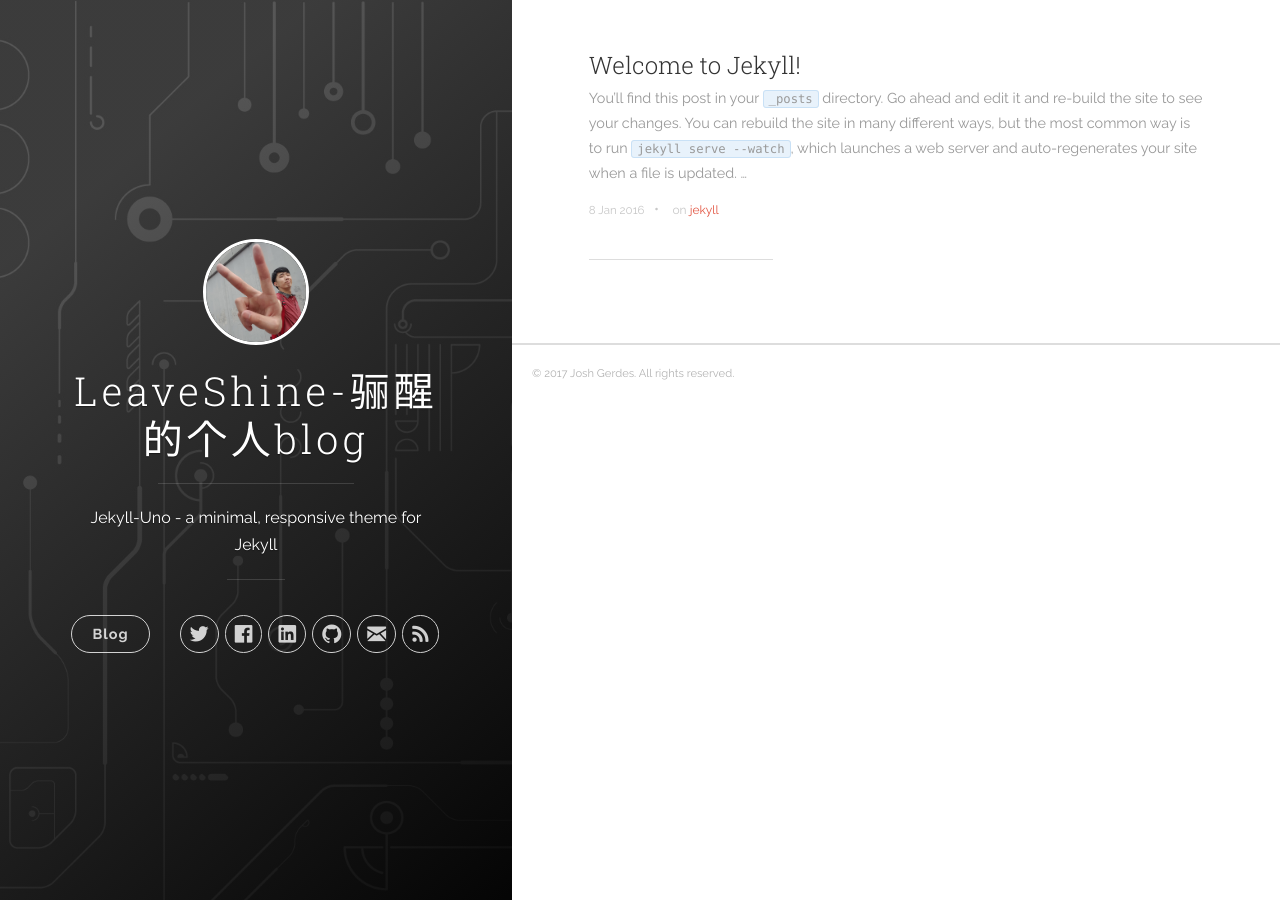
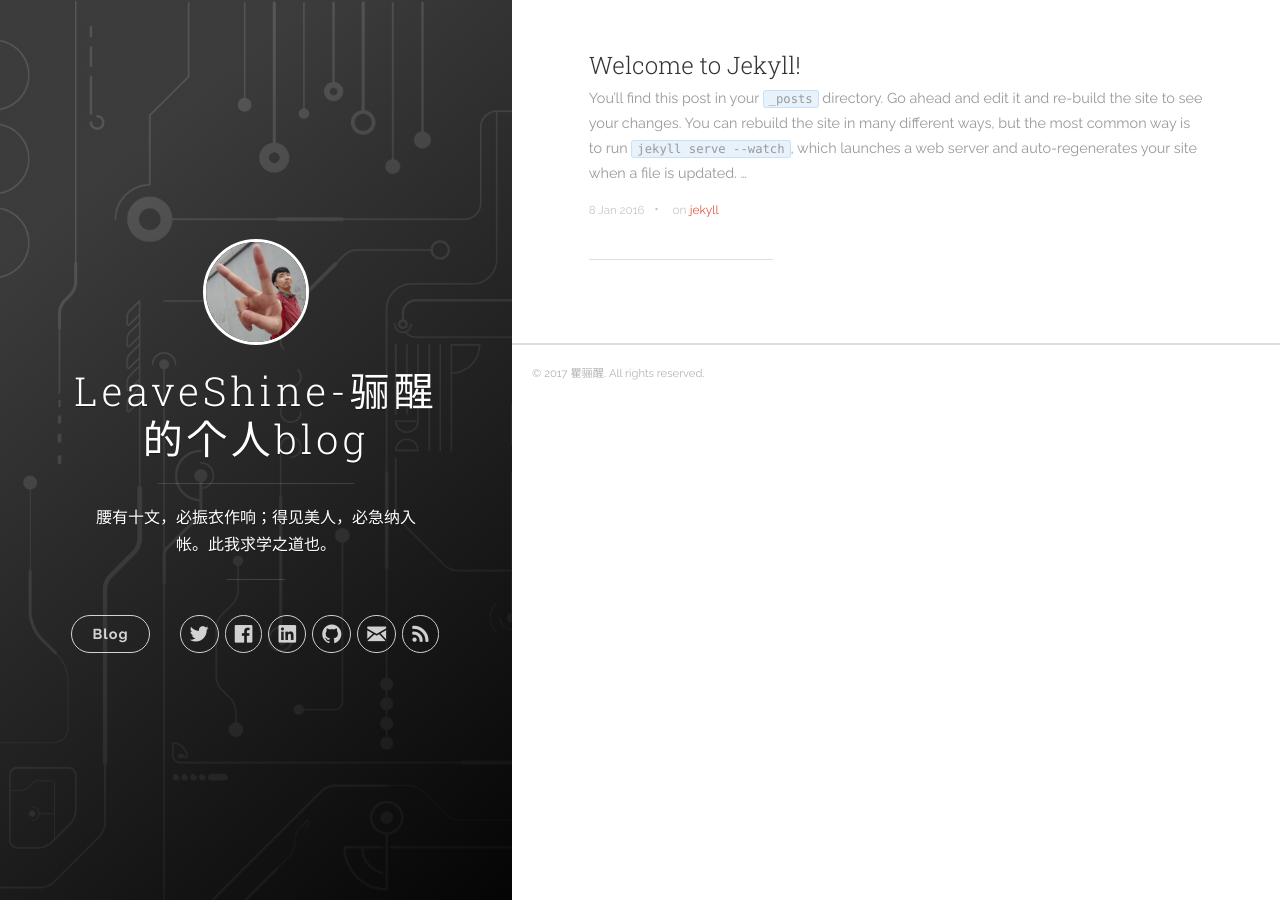
Before and after one commit to leaveshine/leaveshine.github.io, a Jekyll site: the page built from index.html, in a window 1280 px wide. Built offline with Jekyll 4.4.1, drawn with Linux system fonts in a browser that asks for light colours; the list of posts is cut into pages by our own code.

Commit message:
changes log

```diff
--- a/_config.yml
+++ b/_config.yml
@@ -1,18 +1,18 @@
 # Site settings
 title: LeaveShine-骊醒的个人blog
-description: 'Jekyll-Uno - a minimal, responsive theme for Jekyll'
-url: 'http://joshgerdes.com/jekyll-uno'
+description: '腰有十文，必振衣作响；得见美人，必急纳入帐。此我求学之道也。'
+url: 'http://leaveshine.me'
 baseurl: '/'
 # google_analytics: 'UA-XXXXXX-X'
 # disqus_shortname: 'your-disqus-name'
 
 author:
-  name: 'Josh Gerdes'
-  email: josh@joshgerdes.com
-  twitter_username: joshgerdes
-  facebook_username: joshgerdes
-  github_username:  joshgerdes
-  linkedin_username:  joshgerdes
+  name: '瞿骊醒'
+  email: qulixing888@163.com
+  twitter_username: none
+  facebook_username: 瞿骊醒
+  github_username:  leaveshine
+  linkedin_username:  none
 
 defaults:
   -
```
